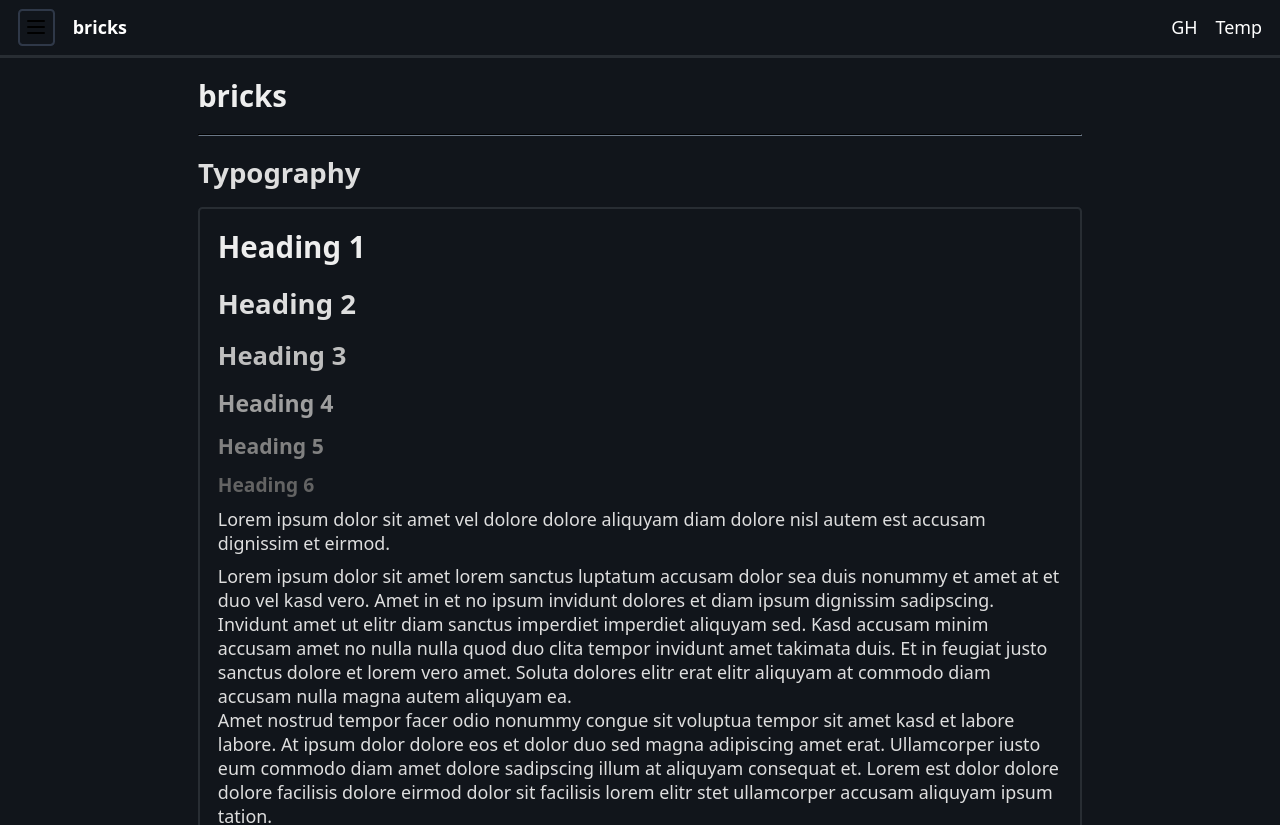
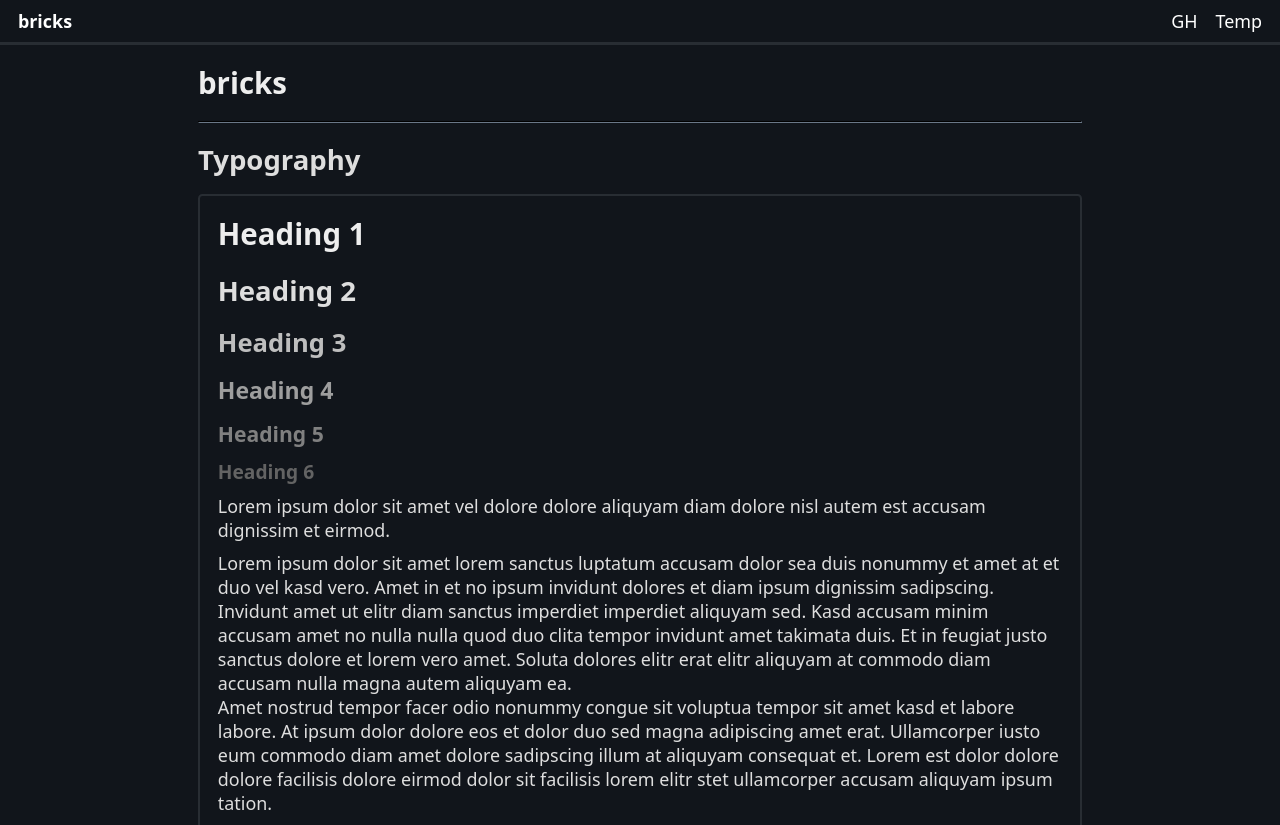
Before and after one commit to Sammy-T/spout, a Svelte app: page / in a window 1280 px wide. Shown: the top 825 px of the page. Built offline with nearby package versions, Linux system fonts and the light colour scheme.

Commit message:
Hide menu button on large screens

```diff
--- a/src/App.svelte
+++ b/src/App.svelte
@@ -4,7 +4,7 @@
 
 <nav id="main-nav">
     <ul>
-        <li><button id="menu-btn" class="outline" command="show-modal" commandfor="mobile-menu">{@html icMenu}</button></li>
+        <li class="mobile"><button class="outline" command="show-modal" commandfor="mobile-menu">{@html icMenu}</button></li>
         <li><a href="/"><strong>bricks</strong></a></li>
     </ul>
 
@@ -362,6 +362,8 @@
             <div id="tip-4" role="tooltip" data-placement="left">Left</div>
         </button>
     </section>
+
+    <!-- TODO: Nav -->
 </main>
 
 <dialog id="mobile-menu" closedby="any">
--- a/src/app.css
+++ b/src/app.css
@@ -775,3 +775,9 @@ dialog {
     transform: var(--tooltip-appear-end);
   }
 }
+
+@media (min-width: 768px) {
+  .mobile {
+    display: none;
+  }
+}
```
